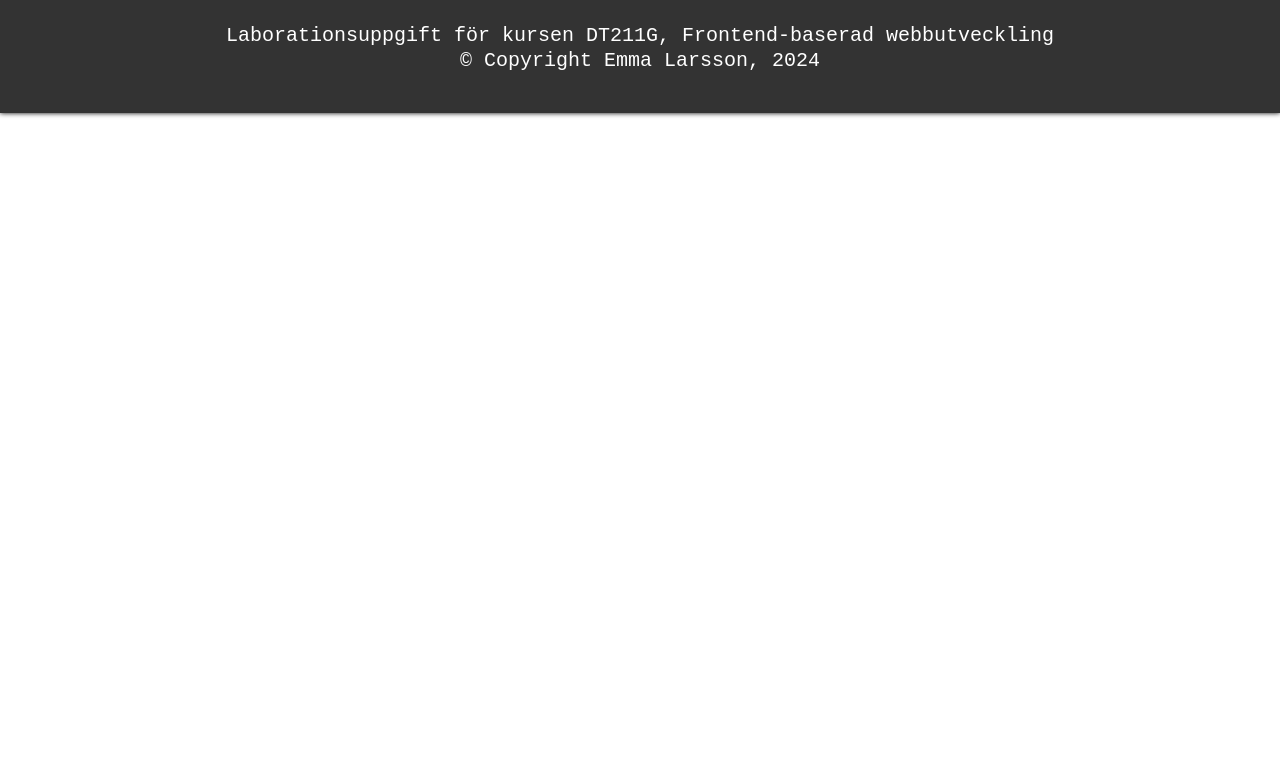
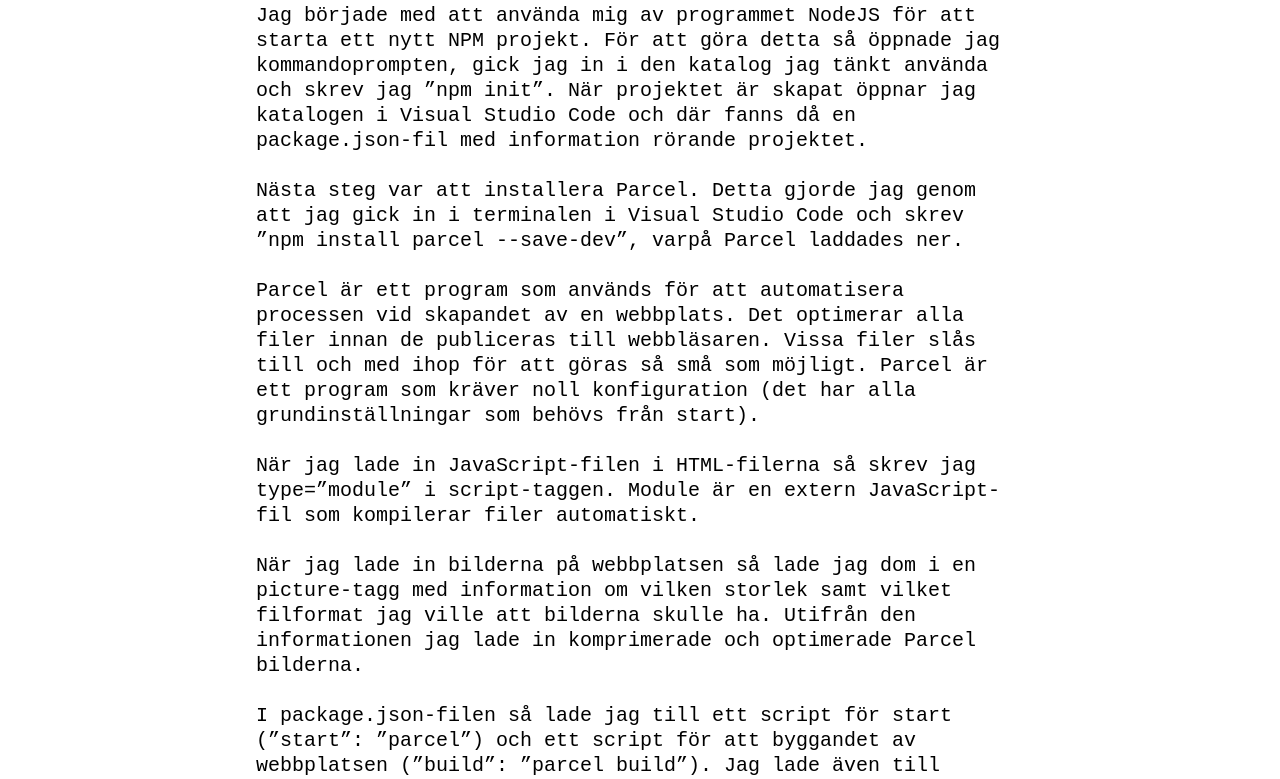
Before and after one commit to QmmaLarsson/moment1_dt211g, a website built with Parcel: page src/process.html in a window 1280 px wide. Shown: the part 168-947 px from the top of the page. Before the commit the page ends 800 px from the top, so only its background shows below. Built offline with nearby package versions, Linux system fonts and the light colour scheme.

Commit message:
Lagt till text på sidan process, placerat ut innehållet med hjälp av ett grid samt anpassat sidan för mindre skärmar

```diff
--- a/src/css/styles.css
+++ b/src/css/styles.css
@@ -192,7 +192,7 @@
 
 /*Slut på regler för startsida.*/
 
-/*Regler för startsida.*/
+/*Regler för sidan "Bilder".*/
 #container2 {
     display: grid;
     grid-template-rows: auto;
@@ -239,4 +239,27 @@
     }
 }
 
-/*Slut på regler för startsida.*/
+/*Slut på regler för sidan "Bilder".*/
+
+/*Regler för sidan "Arbetsprocess".*/
+#container3 {
+    display: grid;
+    grid-template-rows: auto;
+    grid-template-columns: 20% 60% 20%;
+}
+
+#heading3 {
+    grid-area: 1/2/2/3;
+}
+
+#text3 {
+    grid-area: 2/2/3/3;
+}
+
+/*Regler som gäller om skärmen har en maxbredd på 700 pixlar. Detta för att anpassa innehållet till framförallt mobiltelefoner.*/
+@media screen and (max-width: 700px) {
+    #container3 {
+        grid-template-columns: 10% 80% 10%;
+    }
+}
+/*Slut på regler för sidan "Arbetsprocess".*/
--- a/src/process.html
+++ b/src/process.html
@@ -40,7 +40,44 @@
     </header>
 
     <main>
-        <h1>Arbetsprocess</h1>
+
+        <div id="container3">
+
+            <h1 id="heading3">Arbetsprocess</h1>
+
+            <p id="text3">Jag började med att använda mig av programmet NodeJS för att starta ett nytt NPM projekt. För
+                att göra detta så öppnade jag kommandoprompten, gick jag in i den katalog jag tänkt använda och skrev
+                jag ”npm init”. När projektet är skapat öppnar jag katalogen i Visual Studio Code och där fanns då en
+                package.json-fil med information rörande projektet. <br><br>
+                Nästa steg var att installera Parcel. Detta gjorde jag genom att jag gick in i terminalen i Visual
+                Studio Code och skrev ”npm install parcel --save-dev”, varpå Parcel laddades ner. <br><br>
+                Parcel är ett program som används för att automatisera processen vid skapandet
+                av en webbplats. Det optimerar alla filer innan de publiceras till webbläsaren. Vissa filer slås till
+                och med ihop för att göras så små som möjligt. Parcel är ett program som kräver noll konfiguration (det
+                har alla grundinställningar som behövs från start). <br><br>
+                När jag lade in JavaScript-filen i HTML-filerna så skrev jag type=”module” i script-taggen. Module är en
+                extern JavaScript-fil som kompilerar filer automatiskt. <br><br>
+                När jag lade in bilderna på webbplatsen så lade jag dom i en picture-tagg med information om vilken
+                storlek samt vilket filformat jag ville att bilderna skulle ha. Utifrån den informationen jag lade in
+                komprimerade och optimerade Parcel bilderna. <br><br>
+                I package.json-filen så lade jag till ett script för start (”start”: ”parcel”) och ett script för att
+                byggandet av webbplatsen (”build”: ”parcel build”). Jag lade även till vilken sida som jag ville att
+                webbplatsen skulle starta på, vilket var ”index.html”. <br><br>
+                Jag skapade en katalog med de arbetsfiler jag använde för att skapa webbplatsen. Denna katalog kallade
+                jag för src. I katalogen fanns filer för CSS, JavaScript, HTML samt bilder. <br><br>
+                Jag skapade även en .gitignore-fil. I denna fil skrev jag ner de kataloger som jag inte ville skulle
+                publiceras på Github. Dessa kataloger var .parcel_cache, dist och node_modules. <br><br>
+                När jag gjort ovanstående steg så skrev jag ”npm start” i terminalen. Detta gjorde att en webbserver med
+                live reload startades. Där kunde jag hela tiden se de ändringar jag gjorde på webbplatsen. Samtidigt så
+                komprimerade/transpilerade Parcel alla de ändringar jag gjorde. <br><br>
+                När webbplatsen var klar så skrev jag ”npm run build” i terminalen. Detta gjorde att en ny katalog
+                skapades i rotkatalogen, med webbplatsen färdig för publicering. <br><br>
+                Under arbetets gång så versionhanterades hela tiden arbetet via Github. Github-repot var i sin tur
+                kopplat till Netlify där den färdiga webbplatsen publicerades.
+            </p>
+
+        </div>
+
     </main>
 
     <footer>
```
